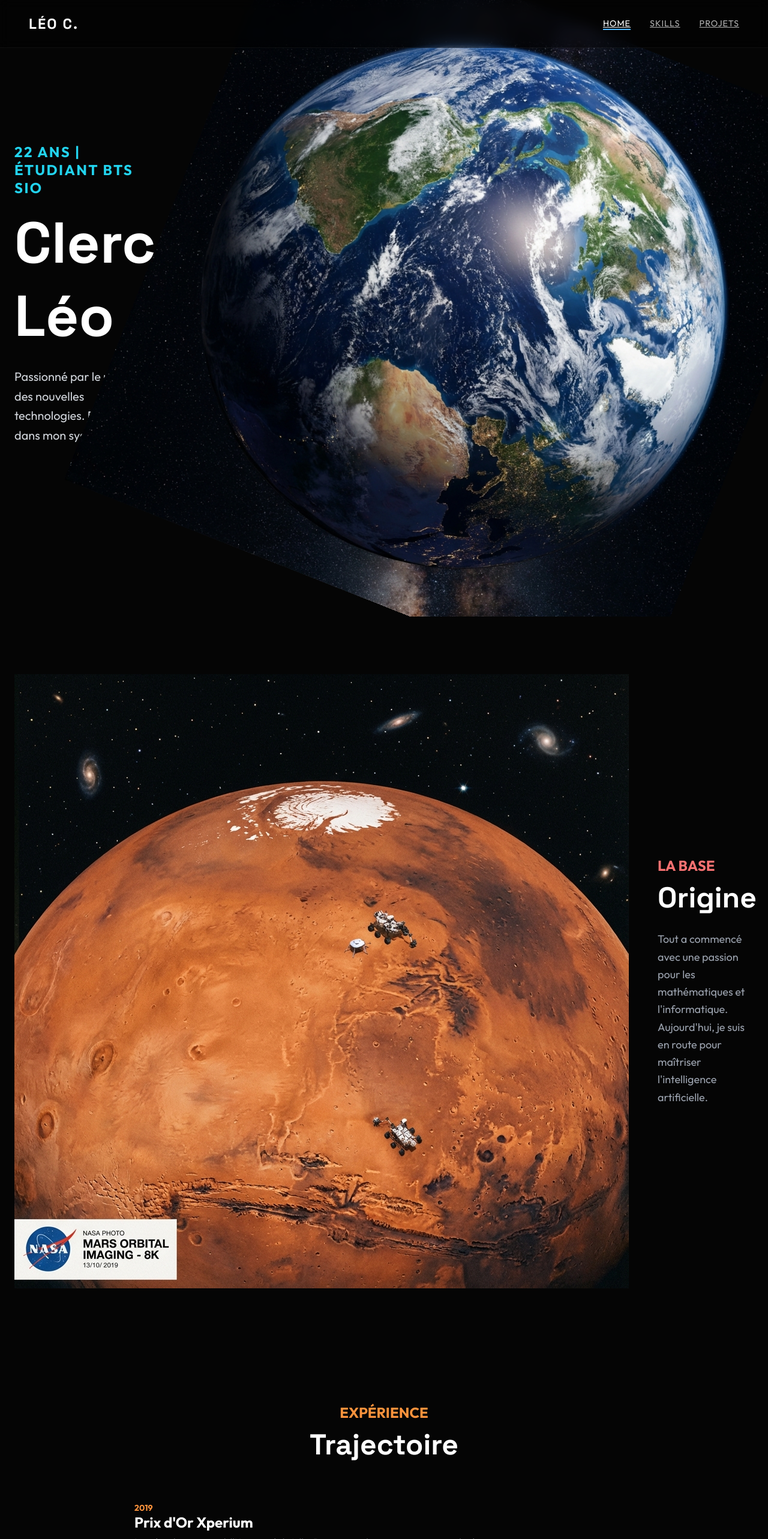
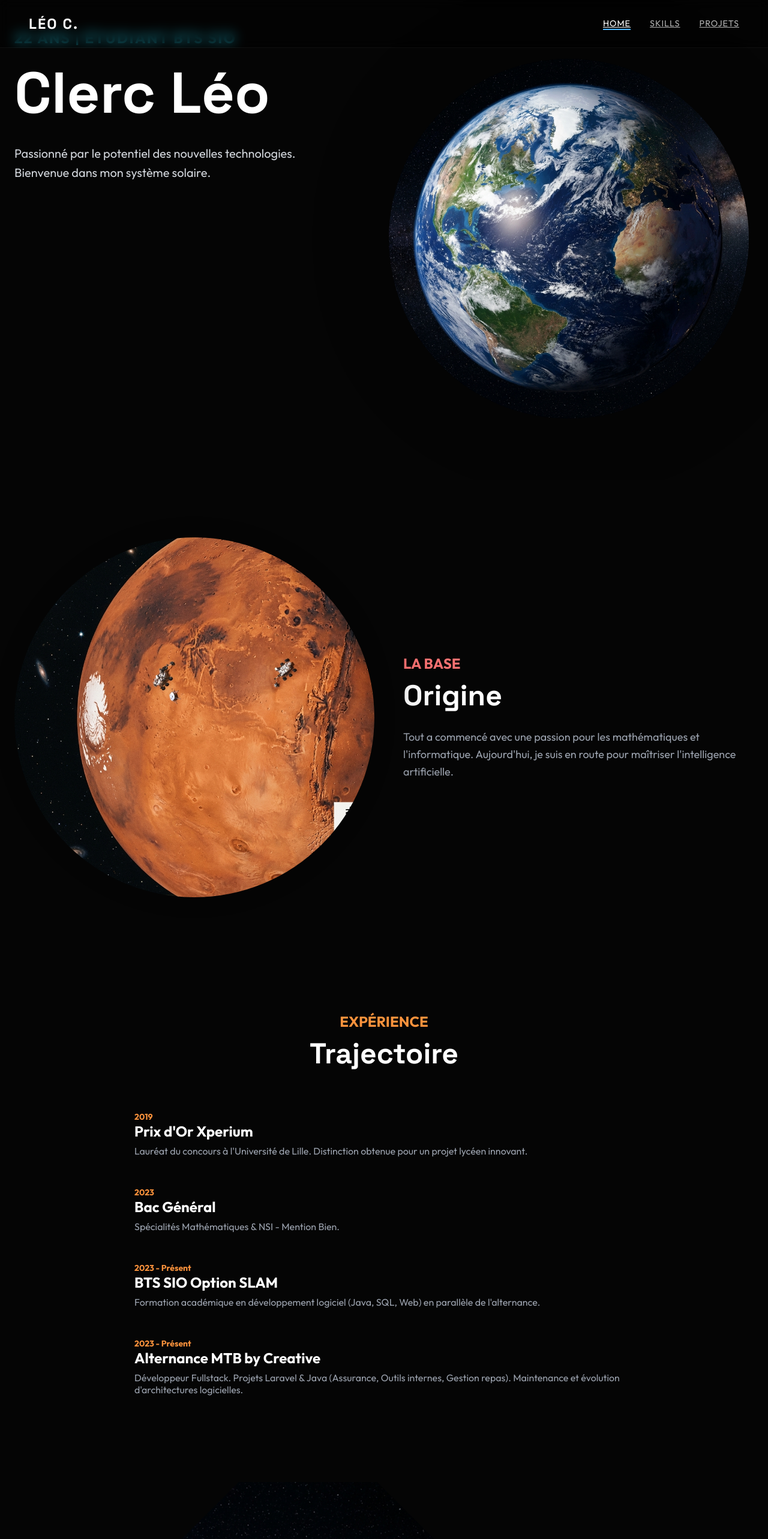
Before and after one commit to Yourselffff/portfolio, a React (Vite) app: page / in a window 1280 px wide. Shown: the top 2566 px of the page at 60% size. Built offline with nearby package versions, Linux system fonts and the light colour scheme.

Commit message:
Enhance scroll animations (parallax, rotation) and fix planet image shapes/layout

```diff
--- a/src/index.css
+++ b/src/index.css
@@ -317,15 +317,18 @@ nav {
 .planet-img {
   width: 600px;
   height: 600px;
-  object-fit: cover;
-  /* Ensures image covers the circle without distortion */
+  object-fit: contain;
+  /* Changed to contain to avoid cropping if aspect ratio is off */
   border-radius: 50%;
   /* Makes the image perfectly round */
   box-shadow: 0 0 50px rgba(0, 0, 0, 0.8) inset;
   /* Inner shadow for depth */
   filter: drop-shadow(0 0 60px rgba(0, 0, 0, 0.4));
   position: relative;
-  z-index: 2;
+  z-index: 0;
+  /* Lower z-index to stay behind text if overlap occurs */
+  flex-shrink: 0;
+  /* Prevent squashing */
 }
 
 .planet-glow {
--- a/src/pages/Home.jsx
+++ b/src/pages/Home.jsx
@@ -1,9 +1,6 @@
-import React from 'react';
-import { motion } from 'framer-motion';
+import React, { useRef } from 'react';
+import { motion, useScroll, useTransform } from 'framer-motion';
 import { sections } from '../data';
-
-// Reuse the Section component layout for Intro and Experience but simplified
-// We will manually render them here instead of mapping to have control over order/layout
 
 export default function Home() {
     const intro = sections.find(s => s.id === 'intro') || {};
@@ -11,20 +8,30 @@ export default function Home() {
     const timeline = sections.find(s => s.id === 'timeline') || {};
     const contact = sections.find(s => s.id === 'contact') || {};
 
-    // Initial loading state or error handling
+    // Parallax & Rotation Logic
+    const containerRef = useRef(null);
+    const { scrollYProgress } = useScroll({
+        target: containerRef,
+        offset: ["start start", "end end"]
+    });
+
+    // Global rotation for all planets based on scroll
+    const rotate = useTransform(scrollYProgress, [0, 1], [0, 360]);
+    const yHero = useTransform(scrollYProgress, [0, 0.2], [0, -200]);
+    const opacityHero = useTransform(scrollYProgress, [0, 0.2], [1, 0]);
+
     if (!intro.id) {
         return <div className="min-h-screen text-white flex items-center justify-center">Loading...</div>;
     }
 
     return (
-        <div className="min-h-screen">
+        <div ref={containerRef} className="min-h-screen relative">
+
             {/* Hero Section (Intro) */}
             <section id="intro" className="min-h-screen flex items-center justify-center relative overflow-hidden">
                 <div className="container mx-auto px-6 flex flex-col md:flex-row items-center justify-between z-10">
                     <motion.div
-                        initial={{ opacity: 0, x: -50 }}
-                        animate={{ opacity: 1, x: 0 }}
-                        transition={{ duration: 1 }}
+                        style={{ y: yHero, opacity: opacityHero }}
                         className="flex-1 text-center md:text-left mb-12 md:mb-0"
                     >
                         <h2 className="text-cyan-400 font-bold mb-4 tracking-widest uppercase">{intro.subtitle}</h2>
@@ -33,13 +40,11 @@ export default function Home() {
                     </motion.div>
 
                     <motion.div
-                        initial={{ opacity: 0, scale: 0.8 }}
-                        animate={{ opacity: 1, scale: 1 }}
-                        transition={{ duration: 1.2 }}
+                        style={{ rotate }}
                         className="flex-1 flex justify-center"
                     >
                         <div className="relative">
-                            <img src={intro.planet} alt="Earth" className="w-[300px] md:w-[500px] animate-spin-slow object-contain" />
+                            <img src={intro.planet} alt="Earth" className="planet-img w-[300px] md:w-[600px] object-contain" />
                             <div className="absolute inset-0 bg-blue-500/20 blur-[100px] -z-10 rounded-full" />
                         </div>
                     </motion.div>
@@ -48,20 +53,21 @@ export default function Home() {
 
             {/* About Section */}
             {about.id && (
-                <section id="about" className="py-24 relative">
+                <section id="about" className="py-24 relative overflow-hidden">
                     <div className="container mx-auto px-6 flex flex-col-reverse md:flex-row items-center justify-between gap-12">
                         <motion.div
-                            initial={{ opacity: 0 }}
-                            whileInView={{ opacity: 1 }}
-                            viewport={{ once: true }}
+                            style={{ rotate: useTransform(scrollYProgress, [0.1, 0.4], [0, -90]) }}
+                            initial={{ opacity: 0, x: -100 }}
+                            whileInView={{ opacity: 1, x: 0 }}
+                            transition={{ duration: 0.8 }}
                             className="flex-1 flex justify-center"
                         >
-                            <img src={about.planet} alt="Mars" className="w-[300px] md:w-[400px] object-contain" />
+                            <img src={about.planet} alt="Mars" className="planet-img w-[300px] md:w-[500px] object-contain" />
                         </motion.div>
                         <motion.div
                             initial={{ opacity: 0, x: 50 }}
                             whileInView={{ opacity: 1, x: 0 }}
-                            viewport={{ once: true }}
+                            transition={{ duration: 0.8 }}
                             className="flex-1"
                         >
                             <h2 className="text-red-400 font-bold mb-2 uppercase">{about.subtitle}</h2>
@@ -74,8 +80,17 @@ export default function Home() {
 
             {/* Experience Section (Timeline) */}
             {timeline.id && (
-                <section id="timeline" className="py-24 bg-black/20">
-                    <div className="container mx-auto px-6">
+                <section id="timeline" className="py-24 bg-black/20 relative">
+                    <div className="absolute top-0 right-0 w-full h-full overflow-hidden pointer-events-none">
+                        <motion.div
+                            style={{ y: useTransform(scrollYProgress, [0.3, 0.6], [100, -100]) }}
+                            className="absolute top-1/4 right-[-10%] opacity-20"
+                        >
+                            <img src={timeline.planet} alt="Jupiter" className="w-[800px] h-[800px] object-contain blur-3xl" />
+                        </motion.div>
+                    </div>
+
+                    <div className="container mx-auto px-6 relative z-10">
                         <div className="text-center mb-16">
                             <h2 className="text-orange-400 font-bold mb-2 uppercase">{timeline.subtitle}</h2>
                             <h2 className="text-4xl md:text-5xl font-bold text-white font-header">{timeline.title}</h2>
@@ -83,12 +98,18 @@ export default function Home() {
 
                         <div className="max-w-4xl mx-auto">
                             {timeline.items && timeline.items.map((item, idx) => (
-                                <div key={idx} className="relative pl-8 pb-12 border-l border-white/10 last:pb-0 last:border-0">
+                                <motion.div
+                                    key={idx}
+                                    initial={{ opacity: 0, y: 50 }}
+                                    whileInView={{ opacity: 1, y: 0 }}
+                                    transition={{ delay: idx * 0.2 }}
+                                    className="relative pl-8 pb-12 border-l border-white/10 last:pb-0 last:border-0"
+                                >
                                     <span className="absolute -left-[5px] top-2 w-2.5 h-2.5 rounded-full bg-orange-500 shadow-[0_0_10px_orange]" />
                                     <span className="text-orange-400 font-bold text-sm mb-1 block">{item.year}</span>
                                     <h3 className="text-2xl font-bold text-white mb-2">{item.role}</h3>
                                     <p className="text-gray-400">{item.desc}</p>
-                                </div>
+                                </motion.div>
                             ))}
                         </div>
                     </div>
@@ -97,22 +118,31 @@ export default function Home() {
 
             {/* Contact Footer */}
             {contact.id && (
-                <footer id="contact" className="py-24 border-t border-white/5">
-                    <div className="container mx-auto px-6 text-center">
+                <footer id="contact" className="py-24 border-t border-white/5 relative overflow-hidden">
+                    <motion.div
+                        style={{ rotate: useTransform(scrollYProgress, [0.8, 1], [0, 45]) }}
+                        className="absolute bottom-[-20%] left-[-10%] opacity-20 pointer-events-none"
+                    >
+                        <img src={contact.planet} alt="Earth" className="w-[600px] h-[600px] object-contain blur-md" />
+                    </motion.div>
+
+                    <div className="container mx-auto px-6 text-center relative z-10">
                         <h2 className="text-4xl font-bold text-white font-header mb-8">{contact.title}</h2>
                         <p className="text-xl text-gray-400 mb-12 max-w-xl mx-auto">{contact.description}</p>
 
                         <div className="flex justify-center gap-6 flex-wrap">
                             {contact.links && contact.links.map(link => (
-                                <a
+                                <motion.a
                                     key={link.name}
                                     href={link.url}
                                     target="_blank"
                                     rel="noreferrer"
-                                    className="px-8 py-4 bg-white text-black rounded-full font-bold hover:bg-gray-200 transition-transform hover:-translate-y-1 flex items-center gap-2"
+                                    whileHover={{ scale: 1.1, backgroundColor: '#fff', color: '#000' }}
+                                    whileTap={{ scale: 0.95 }}
+                                    className="px-8 py-4 bg-white/10 backdrop-blur-md border border-white/20 text-white rounded-full font-bold transition-all flex items-center gap-2"
                                 >
                                     {link.icon} {link.name}
-                                </a>
+                                </motion.a>
                             ))}
                         </div>
                     </div>
```
